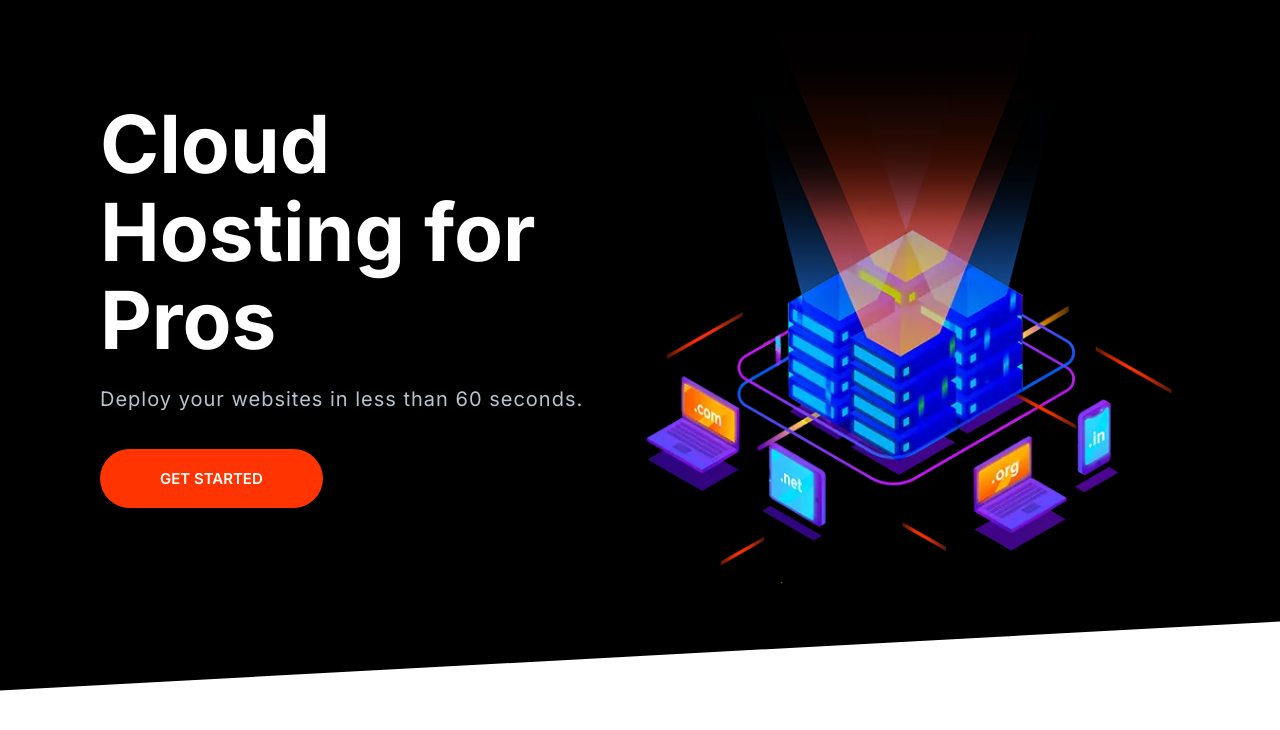
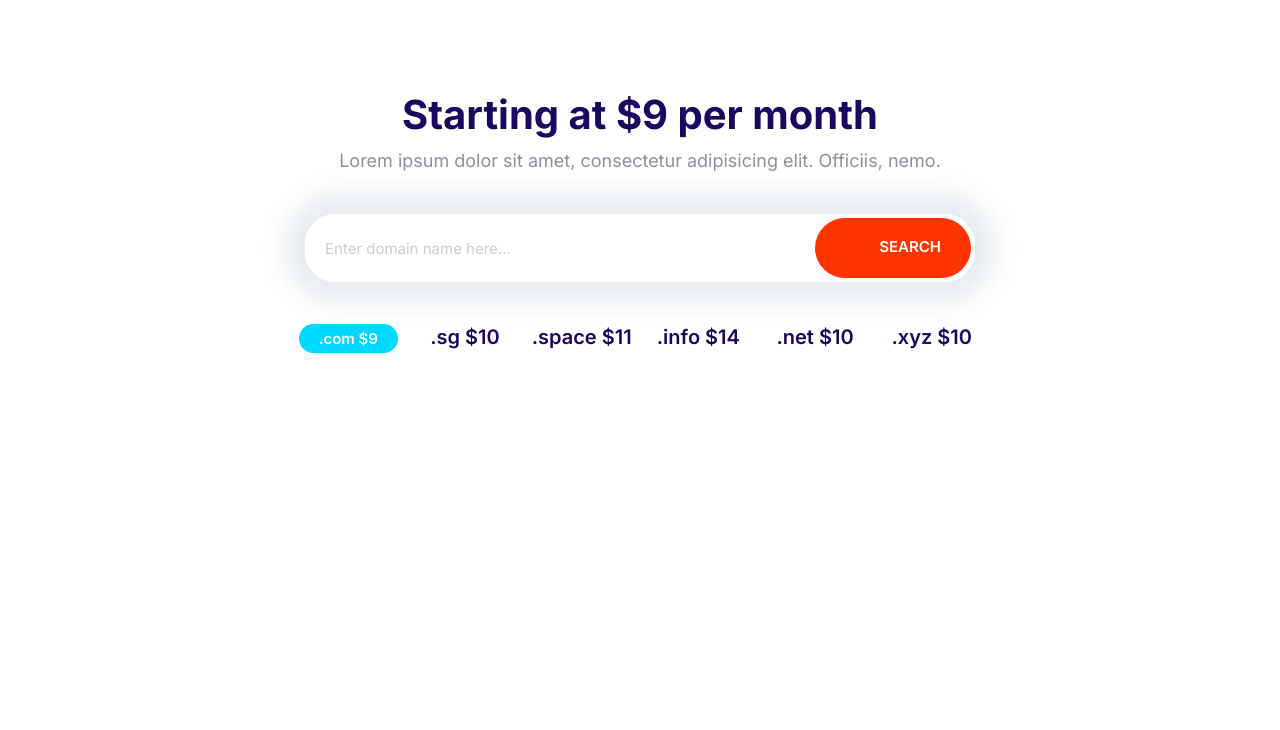
Before and after one commit to Kreetta/test, a plain HTML site: page index.html in a window 1280 px wide. Drawn offline with Linux system fonts and the light colour scheme.

Commit message:
Build the domain block.

```diff
--- a/CSS/styles.css
+++ b/CSS/styles.css
@@ -207,10 +207,18 @@ a {
     font-size: 1.8rem;
     font-weight: 600;
     margin: 1rem 0;
+    outline: 0;
     padding: 2rem 3rem;
     text-align: center;
     text-transform: uppercase;
     white-space: nowrap;
+}
+
+.btn .icon {
+    width: 2rem;
+    height: 2rem;
+    margin-right: 1rem;
+    vertical-align: middle;
 }
 
 .btn--primary {
@@ -291,7 +299,8 @@ a {
 .input-group .input {
     border: 0;
     flex-grow: 1;
-    padding: 1.5rem 1rem;
+    padding: 1.5rem 2rem;
+    width: 0;
 }
 
 .input-group .btn {
@@ -718,3 +727,29 @@ a {
         align-self: center;
     }
 }
+
+/* Domain Block */
+
+.block-domain .input-group {
+    box-shadow: 0 0 30px 20px #e6ebee;
+    border: 0;
+    margin: 4rem auto;
+    max-width: 670px;
+}
+
+.block-domain__prices {
+    display: grid;
+    grid-template-columns: repeat(3, 1fr);
+    grid-template-rows: repeat(2, 6rem);
+    font-size: 2rem;
+    font-weight: 600;
+    justify-items: center;
+    max-width: 700px;
+    margin: 0 auto;
+}
+
+@media screen and (min-width: 768px) {
+    .block-domain__prices {
+        grid-template-columns: repeat(auto-fit, minmax(10rem, 1fr));
+    }
+}
--- a/index.html
+++ b/index.html
@@ -13,19 +13,28 @@
 </head>
 
 <body>
-    <section class="block block--dark block--skewed-left hero">
-        <div class="container grid grid--1x2">
-            <header class="block__header hero__content">
-                <h1 class="block__heading">Cloud Hosting for Pros</h1>
-                <p class="hero__tagline">Deploy your websites in less than 60 seconds.</p>
-                <a href="#" class="btn btn--accent btn--stretched">Get Started</a>
-            </header>
-            <picture>
-                <source type="image/webp" srcset="images/banner.webp 1x, images/banner@2x.webp 2x" />
-                <source type="image/png" srcset="images/banner.png 1x, images/banner@2x.png 2x" />
-                <img class="hero__image" src="images/banner.png" alt="">
-            </picture>
+    <section class="block container block-domain">
+        <header class="block__header">
+            <h2>Starting at $9 per month</h2>
+            <p>Lorem ipsum dolor sit amet, consectetur adipisicing elit. Officiis, nemo.</p>
+        </header>
+        <div class="input-group">
+            <input type="text" class="input" placeholder="Enter domain name here..." />
+            <button class="btn btn--accent">
+                <svg class="icon icon--white">
+                    <use xlink:href="images/sprite.svg#search"></use>
+                </svg>
+                Search
+            </button>
         </div>
+        <ul class="list block-domain__prices">
+            <li><span class="badge badge--secondary">.com $9</span></li>
+            <li>.sg $10</li>
+            <li>.space $11</li>
+            <li>.info $14</li>
+            <li>.net $10</li>
+            <li>.xyz $10</li>
+        </ul>
     </section>
     <script src="js/main.js"></script>
 </body>
```
Also changed, not shown: components/block-domain.html (added, +23 -0 lines).
